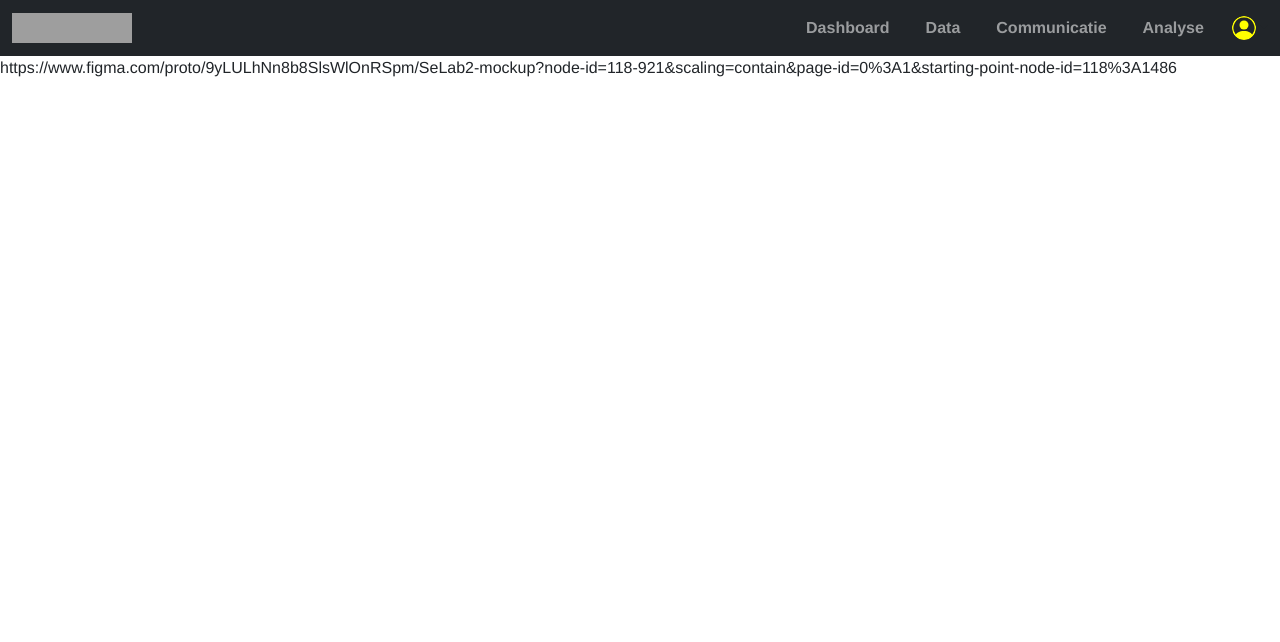
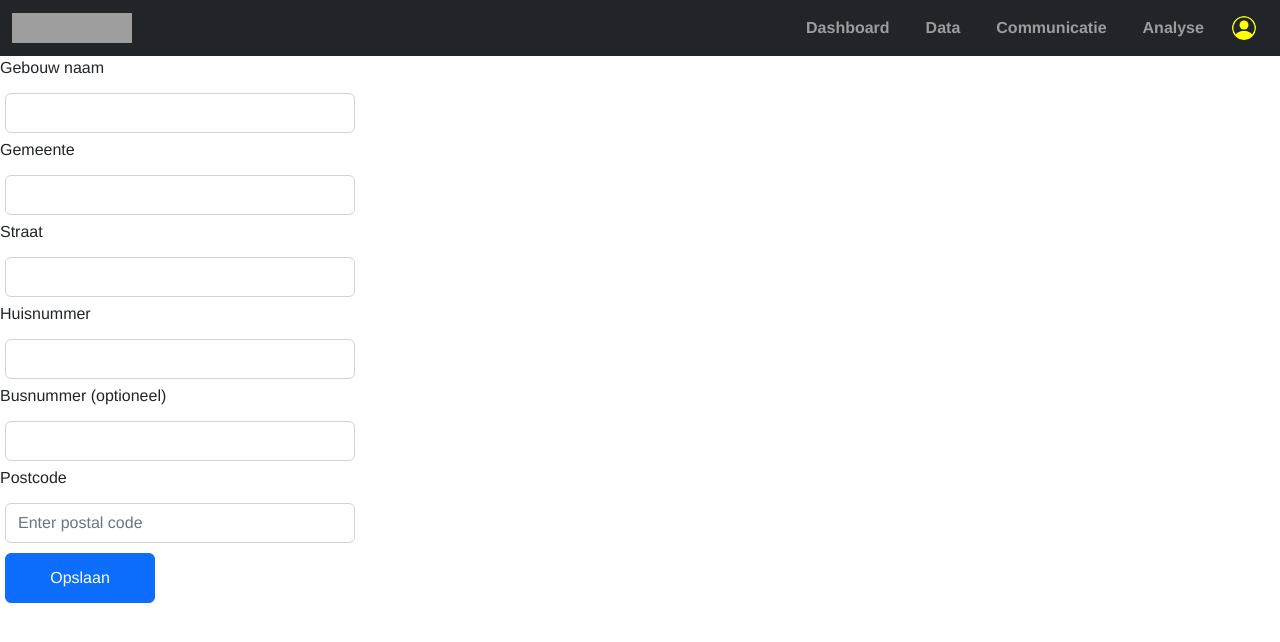
Before and after one commit to SELab-2/Dr-Trottoir-4, a Next.js app in the folder frontend/: page /admin/data/buildings/edit in a window 1280 px wide. Shown: the top 642 px of the page. Built offline with nearby package versions, Linux system fonts and the light colour scheme; grey boxes are pictures that could not be loaded.

Commit message:
#163 deleted confirmationDialog.tsx #164 started with simple text fields

```diff
--- a/frontend/pages/admin/data/buildings/edit.tsx
+++ b/frontend/pages/admin/data/buildings/edit.tsx
@@ -1,14 +1,92 @@
+import React, { useEffect, useState } from "react";
+import { useRouter } from "next/router";
+import { Button, Form, Dropdown, InputGroup } from "react-bootstrap";
+import { BuildingInterface, getAddress } from "@/lib/building";
+import { Region, getAllRegions } from "@/lib/region";
+import { User, getUserInfo, getAllUsers } from "@/lib/user";
 import AdminHeader from "@/components/header/adminHeader";
+import { withAuthorisation } from "@/components/withAuthorisation";
+
+
 
 export default function AdminDataBuildingsEdit() {
-    return (
-        <>
-            <>
-                <AdminHeader />
-                <p>
-                    https://www.figma.com/proto/9yLULhNn8b8SlsWlOnRSpm/SeLab2-mockup?node-id=118-921&scaling=contain&page-id=0%3A1&starting-point-node-id=118%3A1486
-                </p>
-            </>
-        </>
-    );
+const [name, setName] = useState("");
+  const [city, setCity] = useState("");
+  const [houseNumber, setHouseNumber] = useState("");
+  const [busNumber, setBusNumber] = useState("");
+  const [postalCode, setPostalCode] = useState("");
+  const [street, setStreet] = useState("");
+
+  const handleSubmit = async (e: React.FormEvent<HTMLFormElement>) => {
+    e.preventDefault();
+    // Handle form submission logic
+  };
+
+  return (
+    <>
+      <AdminHeader />
+      <Form onSubmit={handleSubmit}>
+        <Form.Group controlId="buildingName">
+          <Form.Label>Gebouw naam</Form.Label>
+          <Form.Control
+            type="text"
+            value={name}
+            onChange={(e) => setName(e.target.value)}
+          />
+        </Form.Group>
+
+        <Form.Group controlId="city">
+          <Form.Label>Gemeente</Form.Label>
+          <Form.Control
+            type="text"
+            value={city}
+            onChange={(e) => setCity(e.target.value)}
+          />
+        </Form.Group>
+
+          <Form.Group controlId="houseNumber">
+          <Form.Label>Straat</Form.Label>
+          <Form.Control
+            type="text"
+            value={street}
+            onChange={(e) => setStreet(e.target.value)}
+          />
+        </Form.Group>
+
+        <Form.Group controlId="houseNumber">
+          <Form.Label>Huisnummer</Form.Label>
+          <Form.Control
+            type="text"
+            value={houseNumber}
+            onChange={(e) => setHouseNumber(e.target.value)}
+          />
+        </Form.Group>
+
+        <Form.Group controlId="busNumber">
+          <Form.Label>Busnummer (optioneel)</Form.Label>
+          <Form.Control
+            type="text"
+            value={busNumber}
+            onChange={(e) => setBusNumber(e.target.value)}
+          />
+        </Form.Group>
+
+        <Form.Group controlId="postalCode">
+          <Form.Label>Postcode</Form.Label>
+          <Form.Control
+            type="text"
+            placeholder="Enter postal code"
+            value={postalCode}
+            onChange={(e) => setPostalCode(e.target.value)}
+          />
+        </Form.Group>
+
+        {/* Add other form fields and components */}
+
+        <Button variant="primary" type="submit">
+          Opslaan
+        </Button>
+      </Form>
+    </>
+  );
 }
--- a/frontend/pages/admin/data/buildings/index.tsx
+++ b/frontend/pages/admin/data/buildings/index.tsx
@@ -10,7 +10,7 @@ import { Delete, Edit } from "@mui/icons-material";
 import { getAddress } from "@/lib/building";
 import { BuildingView } from "@/types";
 import {getUserInfo} from "@/lib/user";
-import ConfirmationDialog from "@/components/confirmationDialog";
+import DeleteConfirmationDialog from "@/components/deleteConfirmationDialog";
 
 function AdminDataBuildings() {
     const router = useRouter();
@@ -163,7 +163,7 @@ function AdminDataBuildings() {
             />
             <>
               {/* Other components */}
-              <ConfirmationDialog
+              <DeleteConfirmationDialog
                 open={deleteDialogOpen}
                 title="Verwijder Gebouw"
                 description="Weet u zeker dat u dit gebouw wilt verwijderen?"
```
Also changed, not shown: frontend/components/confirmationDialog.tsx (deleted, +0 -40 lines), frontend/components/deleteConfirmationDialog.tsx (+27 -11 lines), frontend/lib/building.ts (+9 -0 lines).
